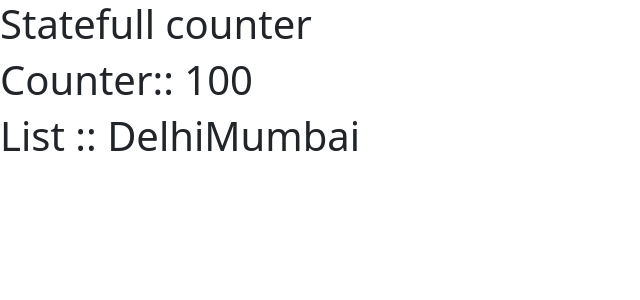
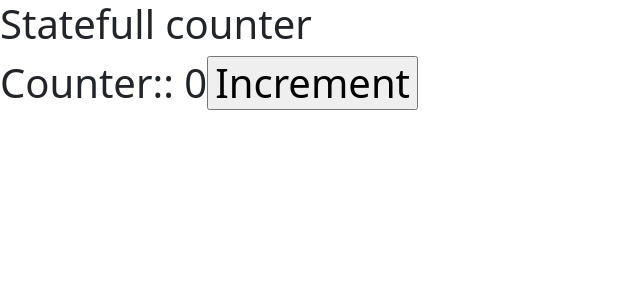
Before and after one commit to AKSHAY-MORE18/new-final-react-app-sb, a React (Create React App) app: page / in a window 1280 px wide. Shown: the top 300 px of the page, without its empty margins (0-640 px from the left). Built offline with nearby package versions, Linux system fonts and the light colour scheme.

Commit message:
basic statefull counter

```diff
--- a/src/App.js
+++ b/src/App.js
@@ -4,17 +4,22 @@
 
 function App() {
 
- let [counter, setCounter] =useState(100);
- let [name, setName] = useState("rahul")
- let [active, setActive] = useState(true)
- let [list, setList] = useState(["Delhi", "Mumbai"]);
+ let [counter, setCounter] =useState(0);
+
+ let updateCounter = () =>{
+  //  alert("Something is happening");
+   let newvalue = counter+1;
+   setCounter(newvalue);
+ };
 
 
 return (
   <div>
     <h1>Statefull counter</h1>
-    <h1>Counter:: {counter}</h1>
-    <h1>List :: {list}</h1>
+    <h1>Counter:: {counter}
+    <input type="button" value="Increment" onClick={updateCounter} />
+    </h1>
+
   </div>
 );
 }
```
